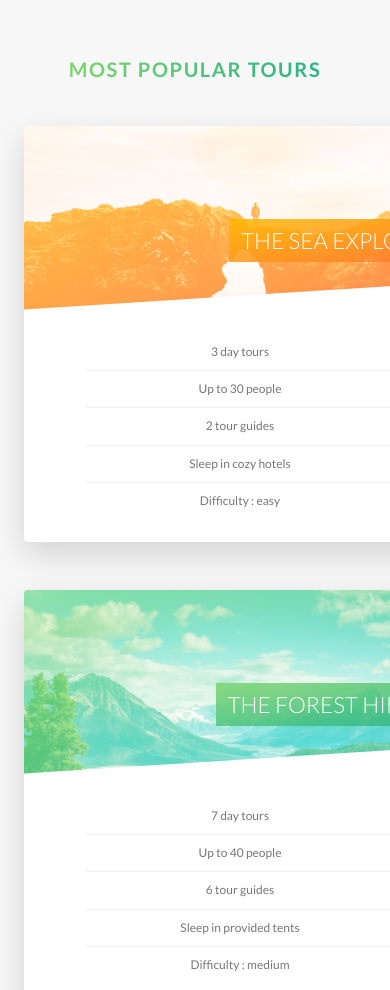
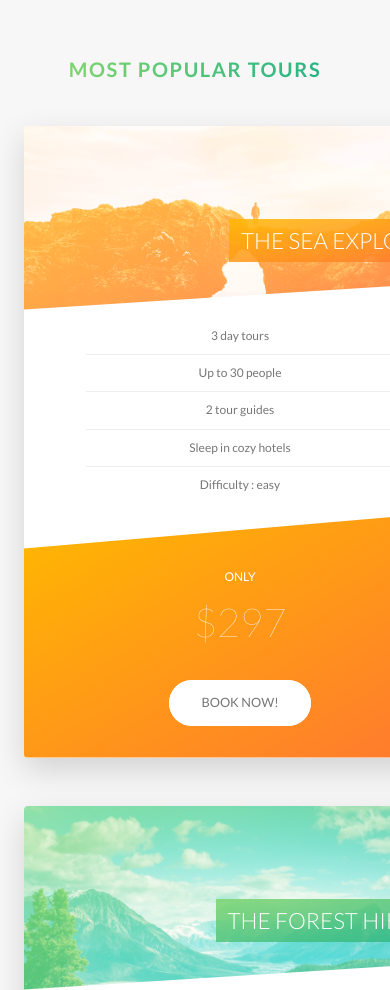
Before and after one commit to jsi-webdev/Natour_clone_responsive_website, a website: page index.html in a window 390 px wide. Shown: the part 2440-3430 px from the top of the page. Drawn offline with Linux system fonts and the light colour scheme.

Commit message:
Re #31 RESPONSIVE #3 - composition (card, story, form)

```diff
--- a/sass/components/_card.scss
+++ b/sass/components/_card.scss
@@ -181,4 +181,47 @@
     font-size: 6rem;
     font-weight: 100;
   }
+
+  @include respond(tab-port) {
+    height: auto;
+    border-radius: $border-radius-medium;
+    background-color: $color-white;
+    box-shadow: $box-shadow-4;
+
+    &__side {
+      height: auto;
+      position: relative;
+      box-shadow: none;
+
+      &--back {
+        transform: rotateY(0);
+        clip-path: polygon(0 15%, 100% 0, 100% 100%, 0 100%);
+      }
+    }
+
+    &:hover &__side--front {
+      transform: rotateY(0deg);
+    }
+
+    &__details {
+      padding: 1rem 3rem;
+    }
+
+    &__cta {
+      position: relative;
+      top: 0;
+      left: 0;
+      transform: translate(0);
+      width: 100%;
+      padding: 7rem 4rem 4rem 4rem;
+    }
+
+    &__price-box {
+      margin-bottom: 3rem;
+    }
+
+    &__price-value {
+      font-size: 5rem;
+    }
+  }
 }
--- a/sass/components/_form.scss
+++ b/sass/components/_form.scss
@@ -15,6 +15,10 @@
     width: 90%;
     display: block;
     transition: all 0.3s;
+
+    @include respond(phone) {
+      width: 100%;
+    }
 
     &:focus {
       outline: none;
@@ -49,6 +53,11 @@
   &__radio-group {
     width: 49%;
     display: inline-block;
+
+    @include respond(phone) {
+      width: 100%;
+      margin-bottom: 2rem;
+    }
   }
 
   &__radio-label {
--- a/sass/components/_story.scss
+++ b/sass/components/_story.scss
@@ -8,6 +8,16 @@
   width: 75%;
   font-size: $default-font-size;
   transform: skewX(-12deg);
+
+  @include respond(tab-port) {
+    width: 100%;
+    padding: 4rem;
+    padding-left: 7rem;
+  }
+
+  @include respond(phone) {
+    transform: skewX(0deg);
+  }
 
   // & > * {
   //   transform: skewX(12deg);
@@ -22,6 +32,10 @@
     -webkit-clip-path: circle(50% at 50% 50%);
     clip-path: circle(50% at 50% 50%);
     transform: translateX(-3rem) skewX(12deg);
+
+    @include respond(phone) {
+      transform: translateX(-3rem) skewX(0deg);
+    }
   }
 
   &__img {
@@ -33,6 +47,10 @@
 
   &__text {
     transform: skewX(12deg);
+
+    @include respond(phone) {
+      transform: skewX(0deg);
+    }
   }
 
   &__caption {
--- a/sass/pages/_home.scss
+++ b/sass/pages/_home.scss
@@ -73,10 +73,35 @@
   border-radius: $border-radius-small;
   box-shadow: $box-shadow-4;
 
-  height: 50rem;
+  @include respond(tab-land) {
+    background-image: linear-gradient(
+        105deg,
+        rgba($color-white, 0.9) 65%,
+        transparent 65%
+      ),
+      url(../img/nat-10.jpg);
+    background-size: cover;
+  }
+
+  @include respond(tab-port) {
+    background-image: linear-gradient(
+        to right,
+        rgba($color-white, 0.9) 0%,
+        rgba($color-white, 0.9) 100%
+      ),
+      url(../img/nat-10.jpg);
+  }
 
   &__form {
     width: 50%;
     padding: 6rem;
+
+    @include respond(tab-land) {
+      width: 65%;
+    }
+
+    @include respond(tab-port) {
+      width: 100%;
+    }
   }
 }
```
Also changed, not shown: css/style.css.
